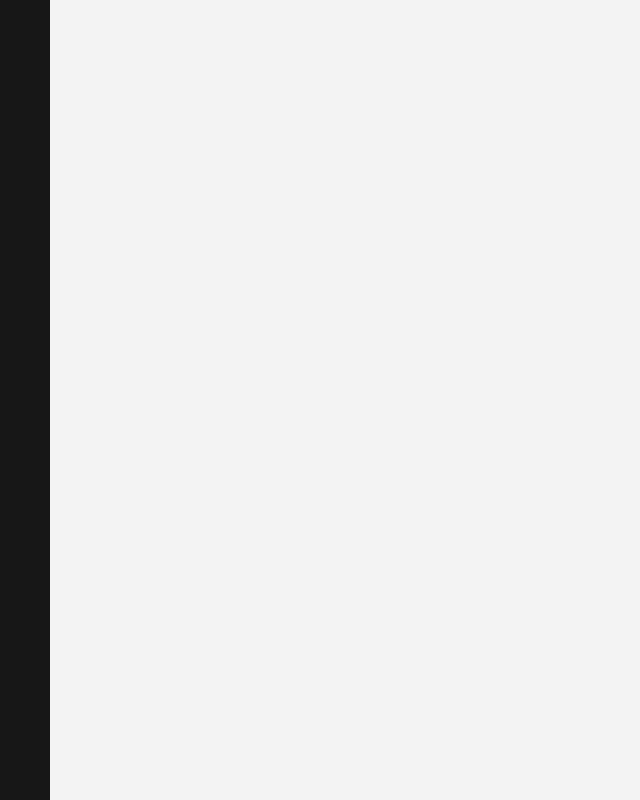
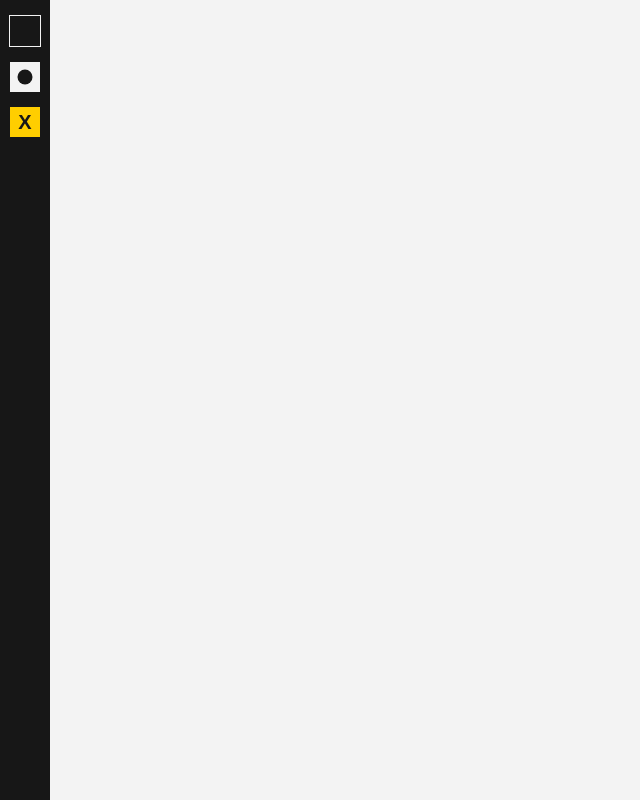
Before and after one commit to thealice/pre-drawing-app, a plain HTML site: page index.html in a window 1280 px wide. Shown: the whole page, without its empty margins (0-640 px from the left). Drawn offline with Linux system fonts and the light colour scheme.

Commit message:
add sidebar buttons

```diff
--- a/index.html
+++ b/index.html
@@ -9,7 +9,15 @@
 </head>
 <body>
     <canvas></canvas>
-    <main></main>
+    <main>
+        <section class="colors">
+            <input type="text" class="color-picker" value="#171717" />
+        </section>
+        <section class="thickness">
+            <input type="number" class="stroke-weight" value="3" />
+        </section>
+        <button class="clear">X</button>
+    </main>
     <script src="assets/js/main.js"></script>
 </body>
 </html>
```
